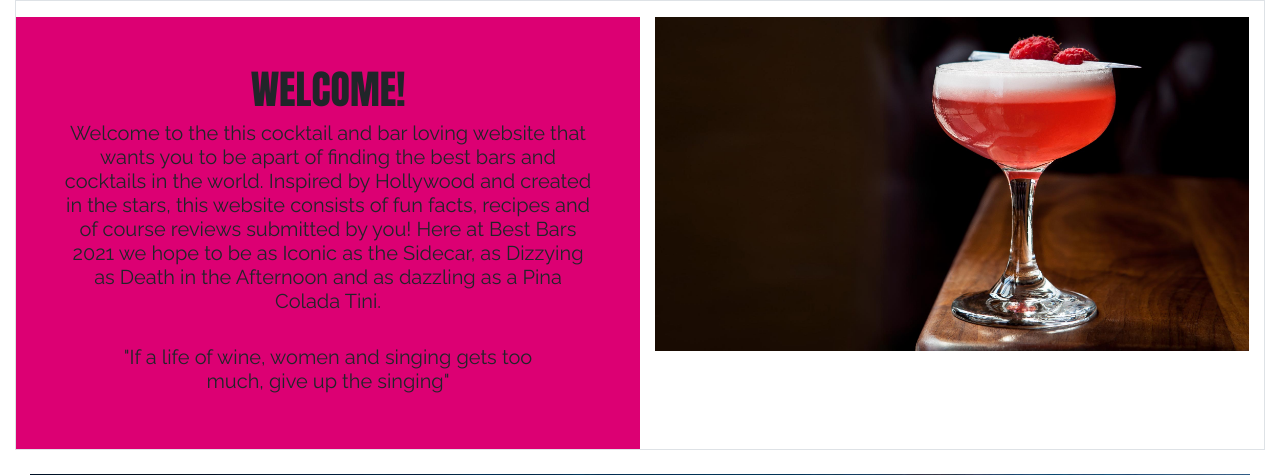
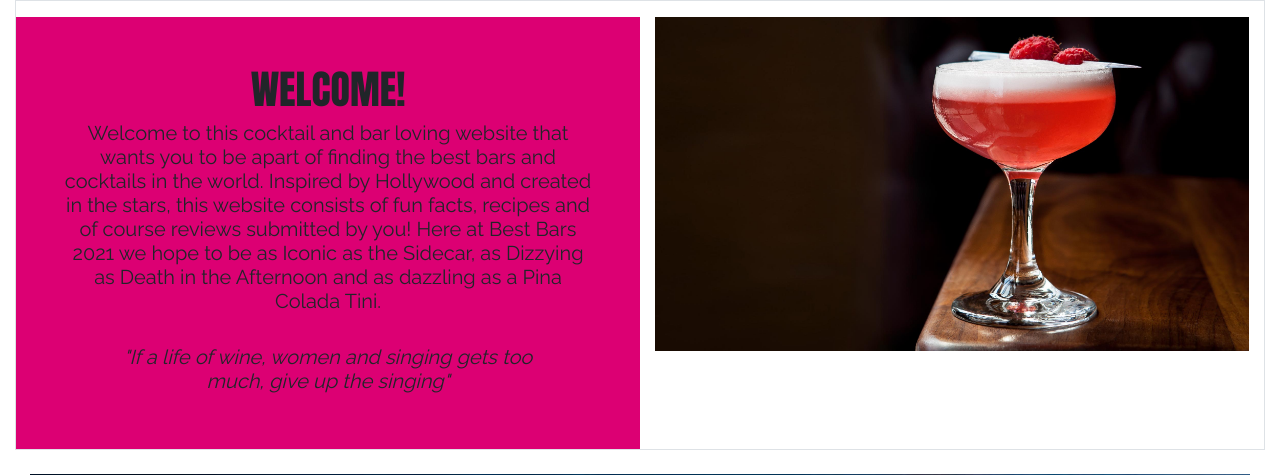
Before and after one commit to chardma3/Best-Bars-2021, a Flask app: page / in a window 1280 px wide. Shown: the part 168-643 px from the top of the page. Run offline with Flask 2, Linux system fonts and the light colour scheme; some libraries are stand-ins or nearby versions.

Commit message:
made quotes italic

```diff
--- a/templates/404.html
+++ b/templates/404.html
@@ -7,3 +7,4 @@
         <p class="text-center mt-1">Take me to the homepage</p>
     </a>
 </div>
+{% endblock %}
--- a/templates/index.html
+++ b/templates/index.html
@@ -5,7 +5,7 @@
     <div class="row mt-3">
         <div class="col p-5 main">
             <h1 class="text-center">WELCOME!</h1>
-            <h5 class="text-center">Welcome to the this cocktail and bar loving website that wants you to be apart
+            <h5 class="text-center">Welcome to this cocktail and bar loving website that wants you to be apart
                 of finding the best bars and cocktails in the world.
                 Inspired by Hollywood and created in the stars, this website consists of fun facts, recipes and of
                 course reviews submitted by you!
@@ -13,7 +13,7 @@
                 as
                 dazzling as a Pina Colada Tini.</h5>
             </br>
-            <h5 class="large-quotation text-center fst-italic px-5 py-0">
+            <h5 class="large-quotation text-center font-italic px-5 py-0">
                 "If a life of wine, women and singing gets too much, give up the singing"
             </h5>
         </div>
@@ -63,7 +63,7 @@
                 a 1935 cocktail book featuring recipes from 30 celebrity authors. He also wrote the 1932 book by the
                 same name during that period. His recipe for the drink is as follows:</p>
             </br>
-            <h5 class="yellow-quotation text-center fst-italic p-5">
+            <h5 class="yellow-quotation text-center font-italic p-5">
                 "Pour one jigger absinthe into a Champagne glass. Add iced Champagne until it attains the proper
                 opalescent milkiness. Drink three to five of these slowly"
             </h5>
```
